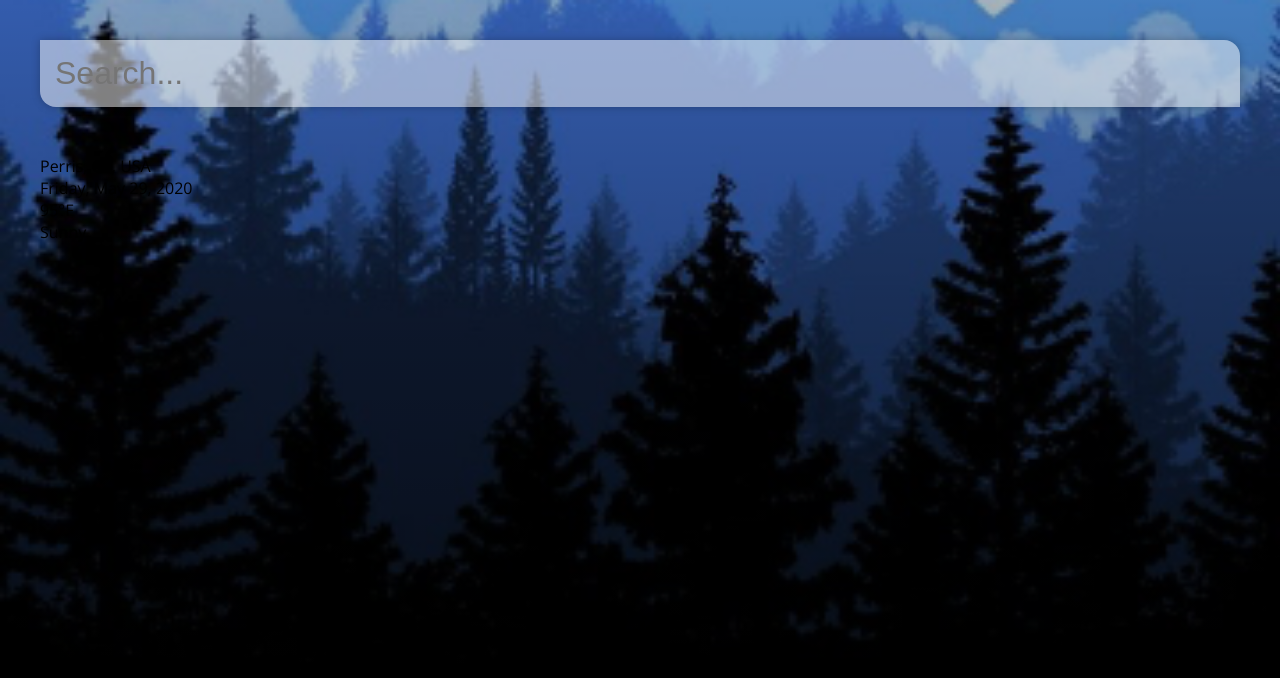
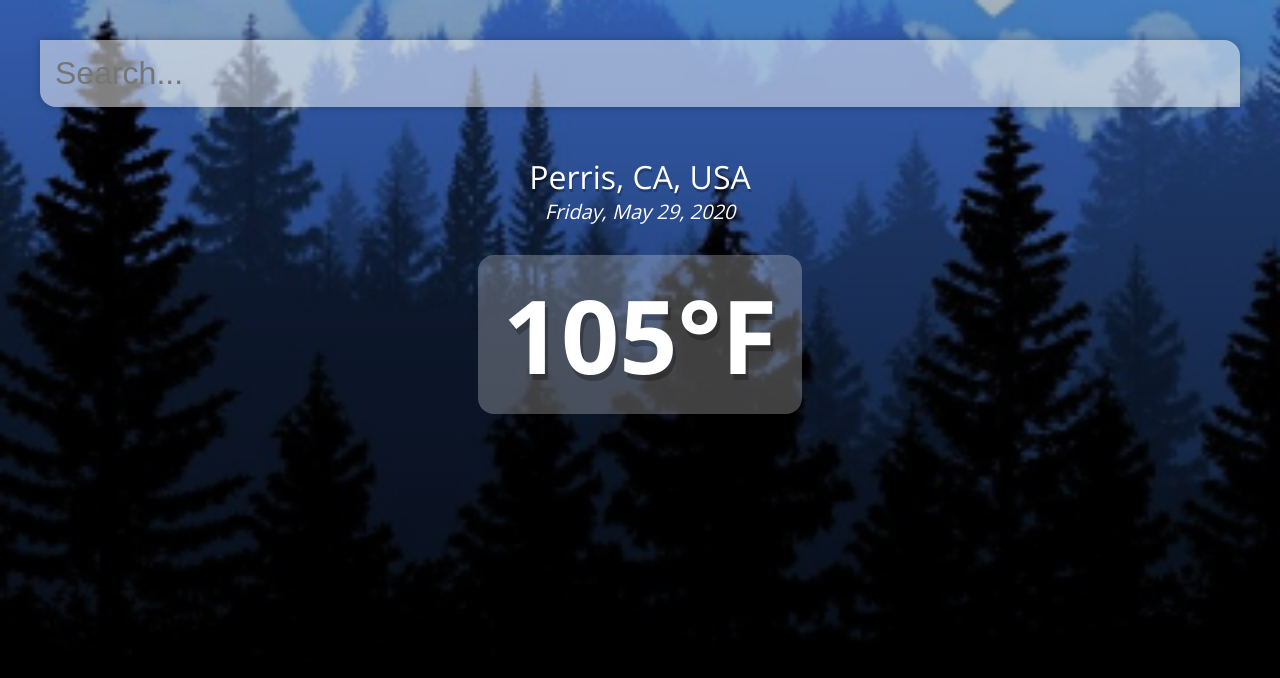
Before and after one commit to ShanClayton/weather-v, a Vue app: page / in a window 1280 px wide. Shown: the top 678 px of the page. Built offline with nearby package versions, Linux system fonts and the light colour scheme.

Commit message:
added date

```diff
--- a/src/App.vue
+++ b/src/App.vue
@@ -7,11 +7,11 @@
       <div class="weather__wrap">
         <div class="location__box">
           <div class="location">Perris, CA, USA</div>
-          <div class="weather__date">Friday, May 29, 2020</div>
+          <div class="location__date">Friday, May 29, 2020</div>
         </div>
         <div class="weather__box">
-          <div class="weather_temp">95°F</div>
-          <div class="weather">Sunny</div>
+          <div class="weather__temp">105°F</div>
+          <div class="weather">Hot</div>
         </div>
       </div>
     </main>
@@ -82,4 +82,35 @@ main {
   box-shadow: 0px 0px 16px rgba(0, 0, 0, 0.25);
   border-radius: 16px 0px 16px 0px;
 }
+
+.location__box .location {
+  color: white;
+  font-size: 32px;
+  font-weight: 500;
+  text-align: center;
+  text-shadow: 1px 3px rgba(0, 0, 0, 0.25);
+}
+
+.location__box .location__date {
+  color: #fff;
+  font-size: 20px;
+  font-weight: 300;
+  font-style: italic;
+  text-align: center;
+}
+
+.weather__box {
+  text-align: center;
+}
+.weather__box .weather__temp {
+  display: inline-block;
+  padding: 10px 25px;
+  color: #fff;
+  font-size: 102px;
+  font-weight: 900;
+  text-shadow: 3px 6px rgba(0, 0, 0, 0.25);
+  background-color: rgba(255, 255, 255, 0.25);
+  border-radius: 16px;
+  margin: 30px 0px;
+}
 </style>
```
